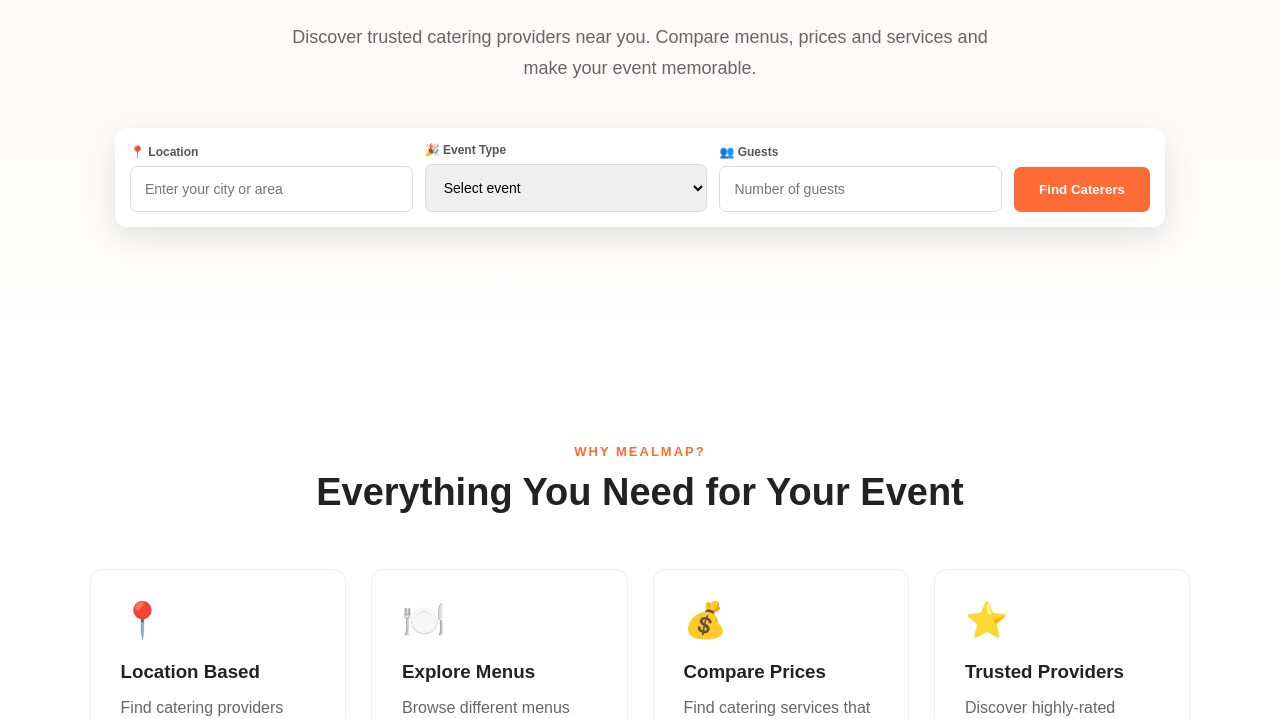
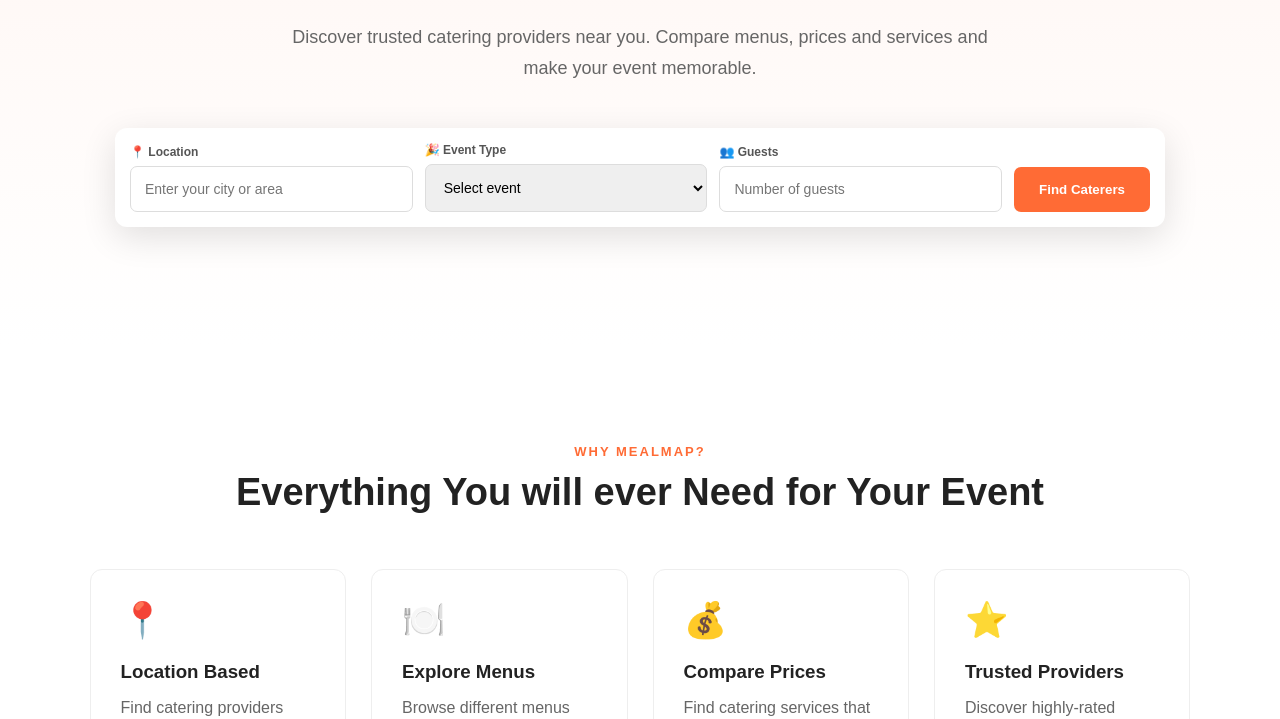
Before and after one commit to Sriram7-G/MealMap, a website: page frontend/index.html in a window 1280 px wide. Shown: the part 381-1100 px from the top of the page. Drawn offline with Linux system fonts and the light colour scheme.

Commit message:
Update homepage

```diff
--- a/frontend/index.html
+++ b/frontend/index.html
@@ -164,7 +164,7 @@
                 <p>WHY MEALMAP?</p>
 
                 <h2>
-                    Everything You Need
+                    Everything You will ever Need
                     for Your Event
                 </h2>
 
```
